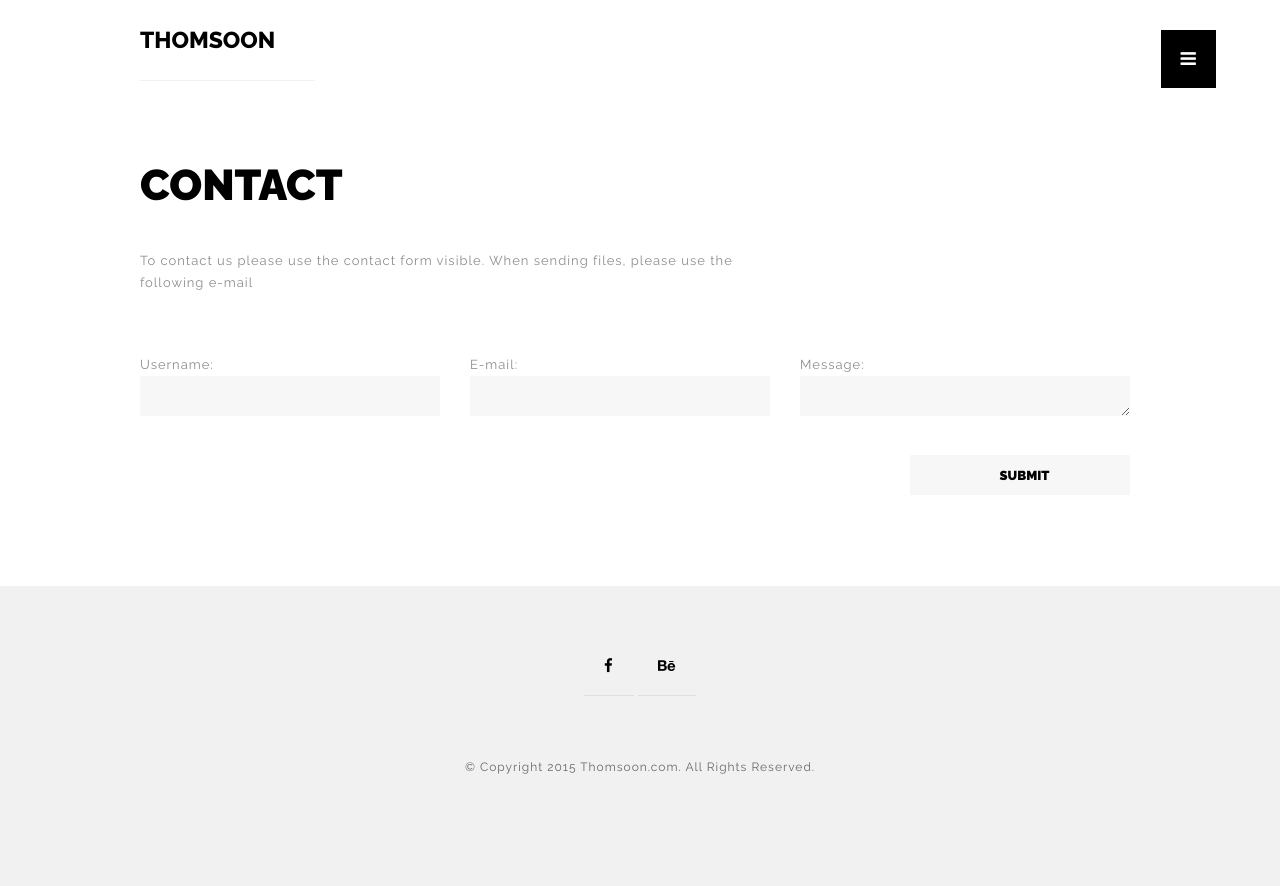
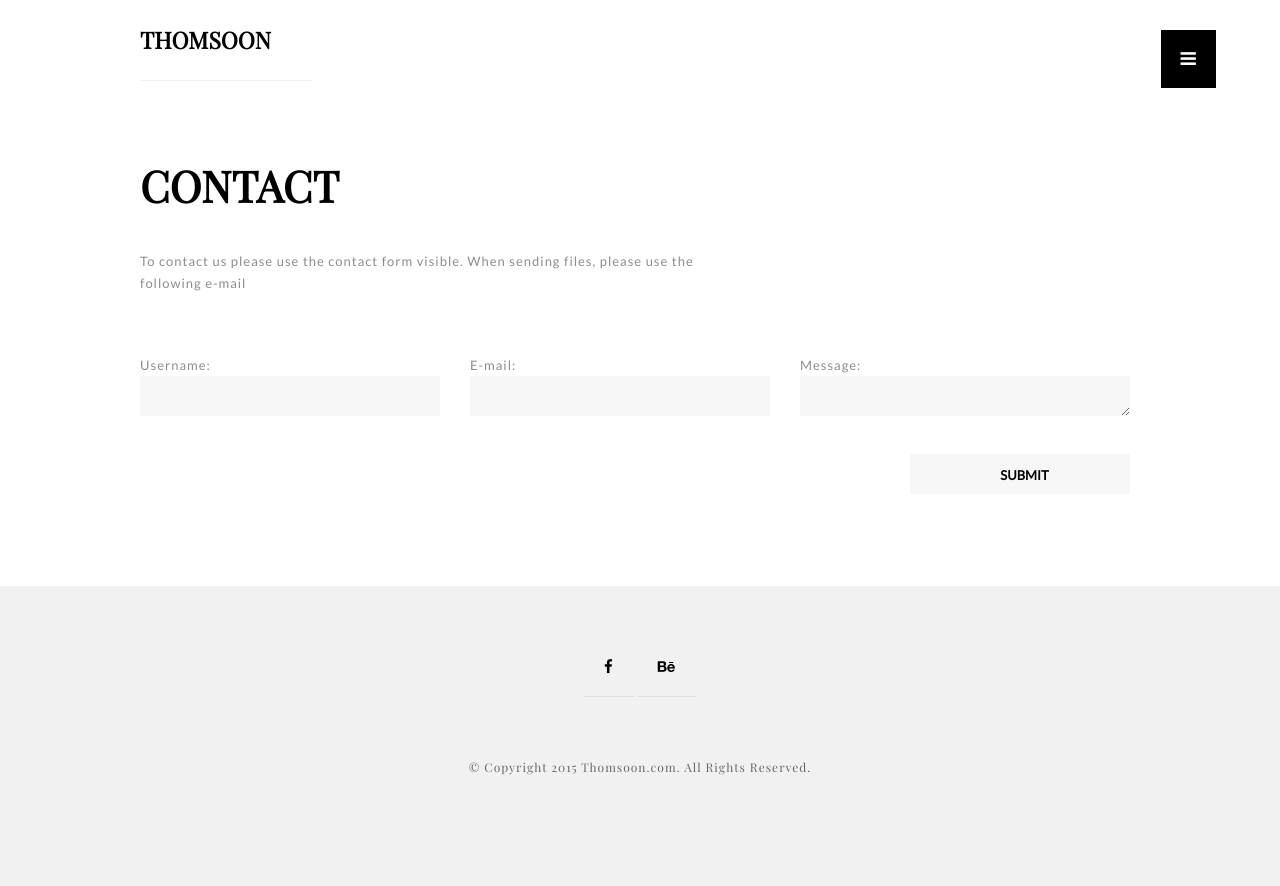
Before and after one commit to cshedd/cshedd.github.io, a PHP site: page /contact.html in a window 1280 px wide. Run offline with PHP 8.4, Linux system fonts and the light colour scheme; some libraries are stand-ins or nearby versions.

Commit message:
font changes

```diff
--- a/contact.html
+++ b/contact.html
@@ -4,11 +4,11 @@
 <head>
 
   <meta charset="utf-8">
-  <title>Contact - THOMSOON - Portfolio with grid and modern simplicity style - buy now!</title>
+  <title>Cherie Shedd</title>
   <meta name="description" content="Contact page with contact form and simplicty information with e-mail and address. Contact form with check input and textarea. ">
   <meta name="keywords" content="thomsoon, simplicity, theme, html5, contact, form">
   <meta name="viewport" content="width=device-width, initial-scale=1.0"/>
-  <meta name="author" content="thomsoon.com">
+<!--   <meta name="author" content="thomsoon.com"> -->
   <link rel="icon" type="image/png" href="img/icon.png" />
 
 <!--Style-->
--- a/css/style.css
+++ b/css/style.css
@@ -1,7 +1,8 @@
-@import url(http://fonts.googleapis.com/css?family=Raleway:400,300,500,600,700,800,900,100,200);
+@import url(https://fonts.googleapis.com/css?family=Playfair+Display);
+@import url(https://fonts.googleapis.com/css?family=Lato);
 
 body{
-  font-family: 'Raleway', sans-serif;
+  font-family: 'Playfair Display', serif;
   font-size:14px;
   font-weight: 400;
   overflow-y:scroll;
@@ -21,9 +22,10 @@ body{
 	}
 
 p{
-  font-family: 'Raleway', sans-serif;
+  font-family: 'Lato', sans-serif;
   font-size:14px;
   font-weight: 400;
+
 }
 
 a{
@@ -172,6 +174,7 @@ HEADER
 */
 
 header.boxed{
+  font-family: 'Playfair Display', serif;
   position:fixed;
   width:100%;
   margin:0 auto;
@@ -648,7 +651,7 @@ input{
   color:#000000;
   font-weight:500;
   line-height:40px;
-  font-family: 'Raleway', sans-serif;
+  font-family: 'Lato', sans-serif;
   margin-bottom:10px;
   font-size:13px;
   padding-left:15px;
@@ -664,7 +667,7 @@ input.button-submit{
   background:#f8f7f7;
   font-weight:500;
   border:0;
-  font-family: 'Raleway', sans-serif;
+  font-family: 'Lato', sans-serif;
   color:#000000;
   float:right;
   font-weight:900;
@@ -685,7 +688,7 @@ textarea{
   background:#f8f7f7;
   color:#000000;
   font-size:13px;
-  font-family: 'Raleway', sans-serif;
+  font-family: 'Lato', sans-serif;
   font-weight:500;
   margin-bottom:10px;
   padding:0 0 0 15px;
```
